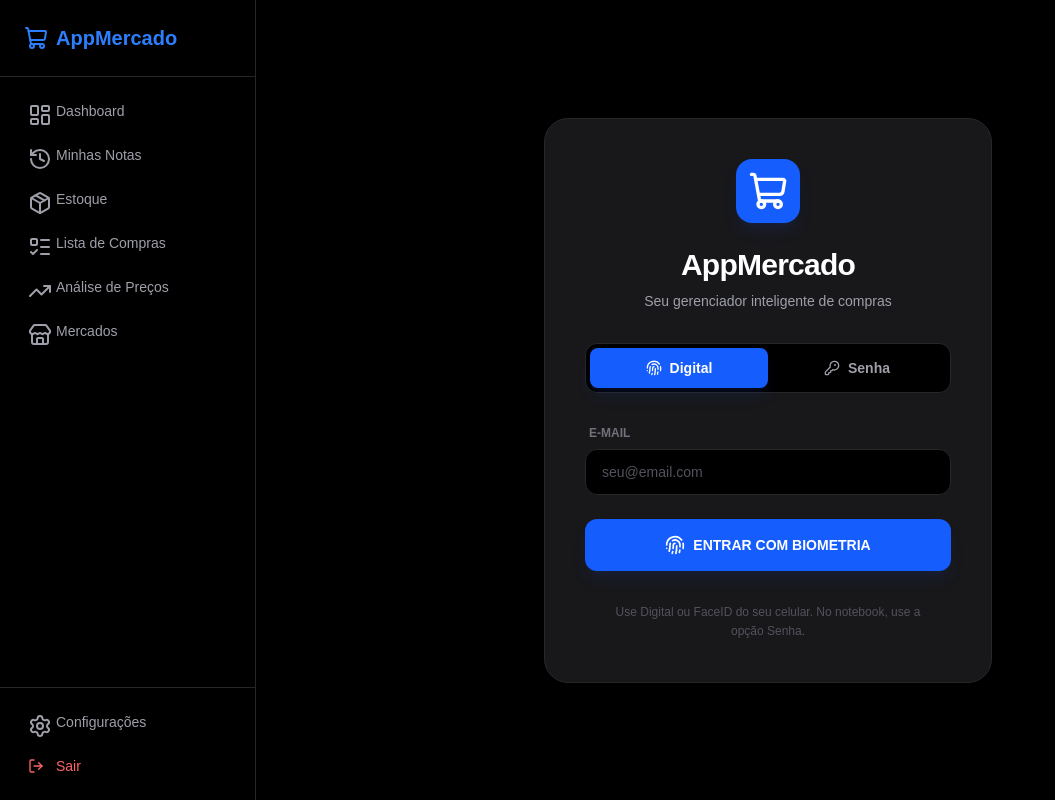
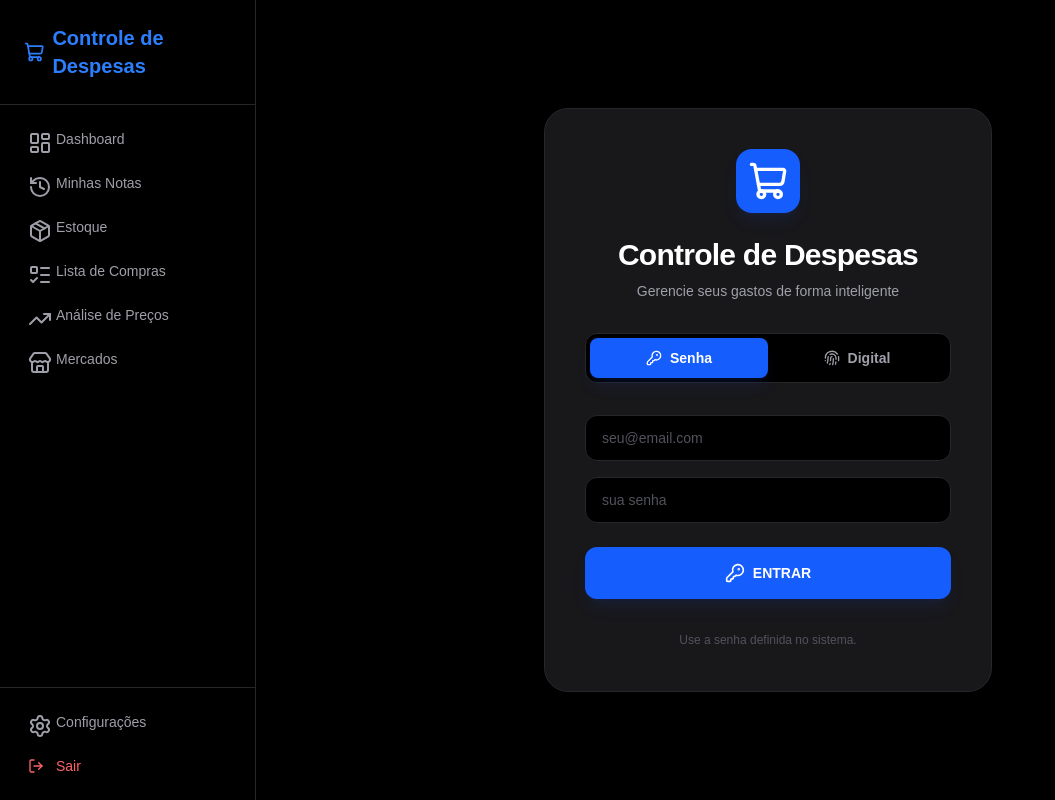
Before and after one commit to welloliver1974/appmercado, a Next.js app: page /login in a window 1280 px wide. Shown: the whole page, without its empty margins (0-1055 px from the left). Built offline with nearby package versions, Linux system fonts and the light colour scheme.

Commit message:
Corrige login com redirect:false e renomeia para Controle de Despesas
- Login usa redirect:false para capturar erro sem perder a tela
- Senha agora é o padrão (primeira aba), Digital como alternativa
- Renomeado AppMercado para Controle de Despesas

```diff
--- a/src/app/layout.tsx
+++ b/src/app/layout.tsx
@@ -14,8 +14,8 @@ const geistMono = Geist_Mono({
 });
 
 export const metadata: Metadata = {
-  title: "AppMercado - Seu Gerenciador Inteligente",
-  description: "Gerencie suas compras, estoque e preços com IA",
+  title: "Controle de Despesas",
+  description: "Controle de Despesas - Gerencie seus gastos de forma inteligente",
 };
 
 export default function RootLayout({
--- a/src/app/login/page.tsx
+++ b/src/app/login/page.tsx
@@ -9,23 +9,30 @@ export default function LoginPage() {
   const [email, setEmail] = useState("");
   const [password, setPassword] = useState("");
   const [loading, setLoading] = useState(false);
-  const [mode, setMode] = useState<"biometria" | "senha">("biometria");
-  const [hasWebAuthn, setHasWebAuthn] = useState(false);
+  const [mode, setMode] = useState<"biometria" | "senha">("senha");
+  const [error, setError] = useState("");
 
   useEffect(() => {
-    setHasWebAuthn(typeof window !== "undefined" && !!window.PublicKeyCredential);
+    const params = new URLSearchParams(window.location.search);
+    const err = params.get("error");
+    if (err) setError("Falha na autenticação. Tente novamente.");
   }, []);
 
   const handlePasskeyLogin = async (e: React.FormEvent) => {
     e.preventDefault();
-    if (!email) return alert("Por favor, digite seu e-mail.");
-
+    if (!email) return setError("Por favor, digite seu e-mail.");
+    setError("");
     setLoading(true);
     try {
-      await webAuthnSignIn("passkey", { email, callbackUrl: "/" });
+      const result = await webAuthnSignIn("passkey", { email, redirect: false, callbackUrl: "/" });
+      if (result?.error) {
+        setError("Erro na biometria. Tente usar senha.");
+        return;
+      }
+      window.location.href = result?.url || "/";
     } catch (error) {
       console.error(error);
-      alert("Erro ao autenticar com biometria. Tente usar senha.");
+      setError("Erro ao autenticar com biometria. Tente usar senha.");
     } finally {
       setLoading(false);
     }
@@ -33,14 +40,19 @@ export default function LoginPage() {
 
   const handlePasswordLogin = async (e: React.FormEvent) => {
     e.preventDefault();
-    if (!email || !password) return alert("Preencha email e senha.");
-
+    if (!email || !password) return setError("Preencha email e senha.");
+    setError("");
     setLoading(true);
     try {
-      await signIn("credentials", { email, password, callbackUrl: "/" });
+      const result = await signIn("credentials", { email, password, redirect: false, callbackUrl: "/" });
+      if (result?.error) {
+        setError("Email ou senha inválidos.");
+        return;
+      }
+      window.location.href = result?.url || "/";
     } catch (error) {
       console.error(error);
-      alert("Email ou senha inválidos.");
+      setError("Erro ao conectar. Verifique sua conexão.");
     } finally {
       setLoading(false);
     }
@@ -53,11 +65,21 @@ export default function LoginPage() {
           <div className="mx-auto flex h-16 w-16 items-center justify-center rounded-2xl bg-blue-600 shadow-lg shadow-blue-900/20">
             <ShoppingCart className="h-10 w-10 text-white" />
           </div>
-          <h2 className="mt-6 text-3xl font-black tracking-tight text-white">AppMercado</h2>
-          <p className="mt-2 text-sm text-zinc-400 font-medium">Seu gerenciador inteligente de compras</p>
+          <h2 className="mt-6 text-3xl font-black tracking-tight text-white">Controle de Despesas</h2>
+          <p className="mt-2 text-sm text-zinc-400 font-medium">Gerencie seus gastos de forma inteligente</p>
         </div>
 
         <div className="flex rounded-xl bg-black p-1 border border-zinc-800">
+          <button
+            type="button"
+            onClick={() => setMode("senha")}
+            className={`flex-1 flex items-center justify-center gap-2 px-4 py-2.5 text-sm font-bold rounded-lg transition-all ${
+              mode === "senha" ? "bg-blue-600 text-white shadow-lg shadow-blue-900/20" : "text-zinc-400 hover:text-zinc-300"
+            }`}
+          >
+            <KeyRound className="h-4 w-4" />
+            Senha
+          </button>
           <button
             type="button"
             onClick={() => setMode("biometria")}
@@ -68,24 +90,20 @@ export default function LoginPage() {
             <Fingerprint className="h-4 w-4" />
             Digital
           </button>
-          <button
-            type="button"
-            onClick={() => setMode("senha")}
-            className={`flex-1 flex items-center justify-center gap-2 px-4 py-2.5 text-sm font-bold rounded-lg transition-all ${
-              mode === "senha" ? "bg-blue-600 text-white shadow-lg shadow-blue-900/20" : "text-zinc-400 hover:text-zinc-300"
-            }`}
-          >
-            <KeyRound className="h-4 w-4" />
-            Senha
-          </button>
         </div>
 
-        <form className="mt-8 space-y-6" onSubmit={mode === "biometria" ? handlePasskeyLogin : handlePasswordLogin}>
+        {error && (
+          <div className="rounded-xl bg-red-900/20 border border-red-800 px-4 py-3 text-sm text-red-400 font-medium text-center">
+            {error}
+          </div>
+        )}
+
+        <form
+          className="mt-2 space-y-6"
+          onSubmit={mode === "biometria" ? handlePasskeyLogin : handlePasswordLogin}
+        >
           <div className="space-y-4 rounded-md">
             <div>
-              <label htmlFor="email-address" className="block text-xs font-bold uppercase text-zinc-500 mb-2 ml-1">
-                E-mail
-              </label>
               <input
                 id="email-address"
                 name="email"
@@ -101,9 +119,6 @@ export default function LoginPage() {
 
             {mode === "senha" && (
               <div>
-                <label htmlFor="password" className="block text-xs font-bold uppercase text-zinc-500 mb-2 ml-1">
-                  Senha
-                </label>
                 <input
                   id="password"
                   name="password"
@@ -130,7 +145,7 @@ export default function LoginPage() {
               ) : mode === "biometria" ? (
                 <>
                   <Fingerprint className="mr-2 h-5 w-5" />
-                  ENTRAR COM BIOMETRIA
+                  ENTRAR COM DIGITAL
                 </>
               ) : (
                 <>
@@ -143,16 +158,14 @@ export default function LoginPage() {
         </form>
 
         <div className="text-center">
+          {mode === "senha" && (
+            <p className="text-xs text-zinc-600 leading-relaxed px-4">
+              Use a senha definida no sistema.
+            </p>
+          )}
           {mode === "biometria" && (
             <p className="text-xs text-zinc-600 leading-relaxed px-4">
-              {hasWebAuthn
-                ? "Use Digital ou FaceID do seu celular. No notebook, use a opção Senha."
-                : "Seu navegador não suporta biometria. Use a opção Senha."}
-            </p>
-          )}
-          {mode === "senha" && (
-            <p className="text-xs text-zinc-600 leading-relaxed px-4">
-              Use a senha definida no sistema para acessar pelo notebook.
+              Use Digital ou FaceID do seu celular.
             </p>
           )}
         </div>
--- a/src/components/layout/Sidebar.tsx
+++ b/src/components/layout/Sidebar.tsx
@@ -23,7 +23,7 @@ export function Sidebar() {
       <div className="p-6 border-b border-zinc-800 bg-black">
         <h1 className="text-xl font-bold flex items-center gap-2 text-blue-500">
           <ShoppingCart className="h-6 w-6" />
-          AppMercado
+          Controle de Despesas
         </h1>
       </div>
 
```
Also changed, not shown: 1 other file (tests, documents, lock files or other folders).
